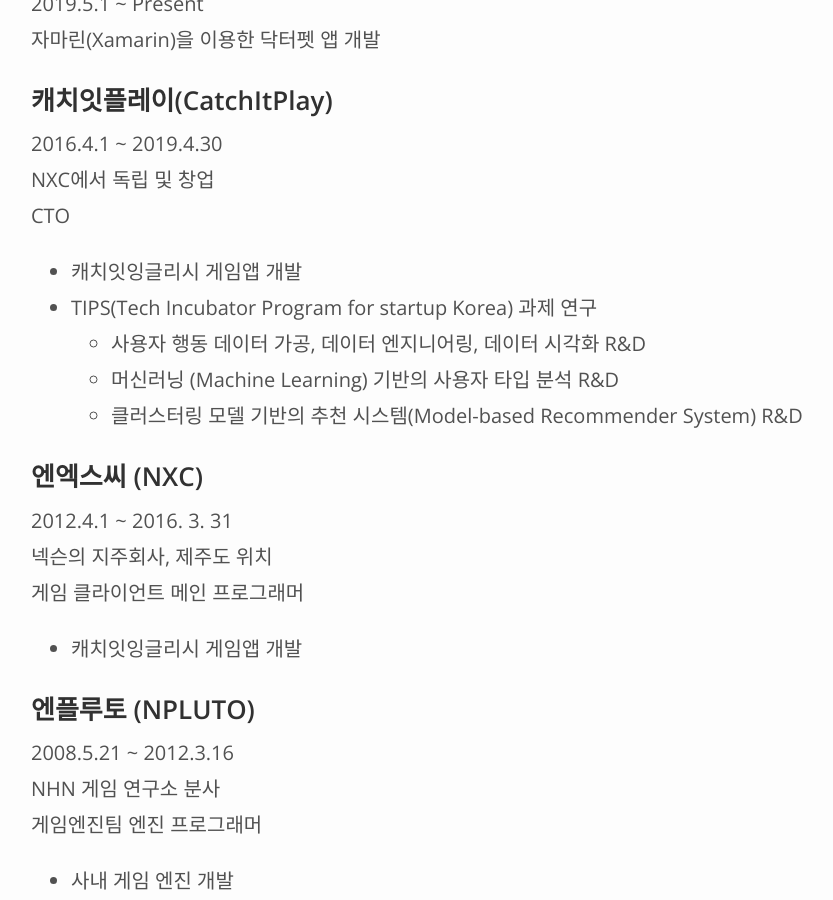
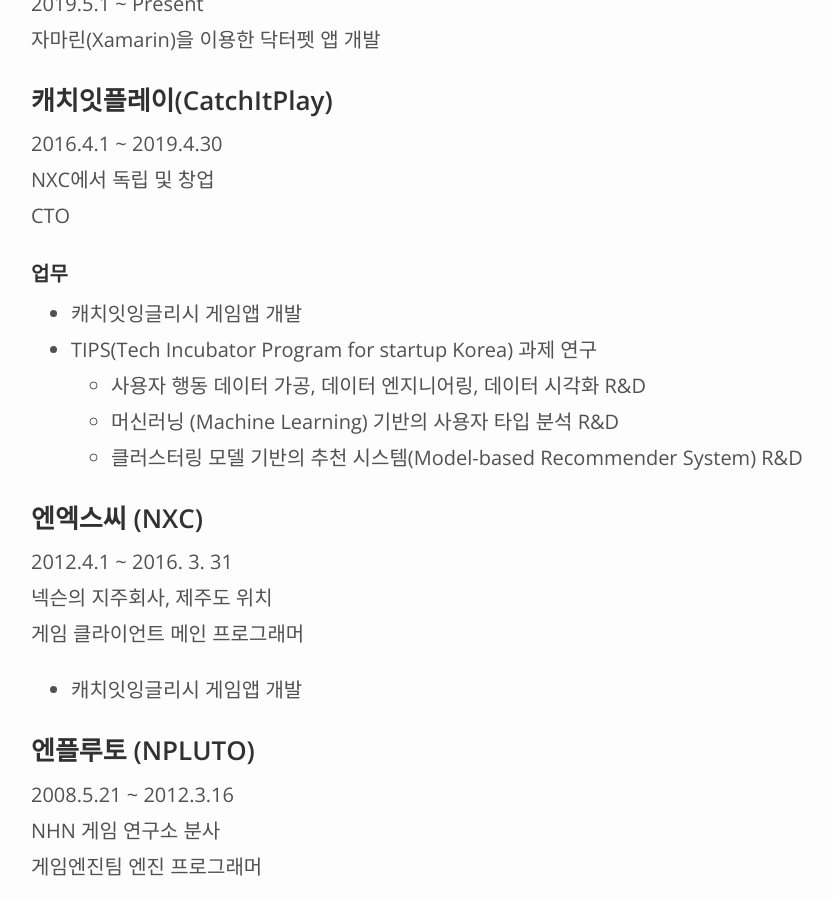
Before and after one commit to jangjang4080/jangjang4080.github.io, a Jekyll site: the page built from index.md, in a window 1280 px wide and 900 px high, scrolled down 867 px. Shown: the whole window, without its empty margins (209-1042 px from the left). Built offline with Jekyll 4.4.1, drawn with Linux system fonts in a browser that asks for light colours.

Commit message:
테스트

```diff
--- a/_includes/about.md
+++ b/_includes/about.md
@@ -21,6 +21,7 @@
 NXC에서 독립 및 창업
 CTO
 
+#### 업무
 * 캐치잇잉글리시 게임앱 개발
 * TIPS(Tech Incubator Program for startup Korea) 과제 연구
   * 사용자 행동 데이터 가공, 데이터 엔지니어링, 데이터 시각화 R&D
```
